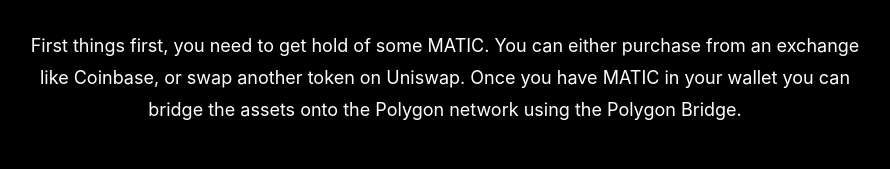
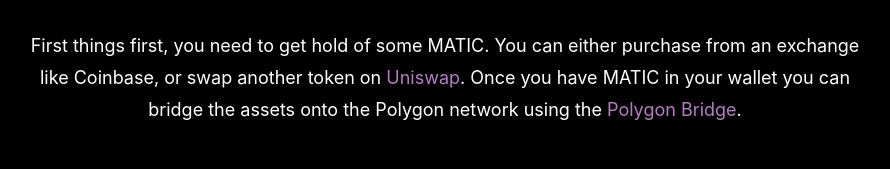
Before and after one commit to chambaz/space-cubes, a Next.js app: page / in a window 1280 px wide. Shown: the part 1872-2041 px from the top of the page, without its empty margins (195-1085 px from the left). Built offline with nearby package versions, Linux system fonts and the light colour scheme.

Commit message:
Link styles in heading and copy blocks

```diff
--- a/styles/Home.module.css
+++ b/styles/Home.module.css
@@ -134,7 +134,14 @@
 }
 
 .description a {
+  border-bottom: solid 1px transparent;
+  padding-bottom: 2px;
   color: rgb(184, 124, 197);
+  transition: 0.3s;
+}
+
+.description a:hover {
+  border-color: rgb(184, 124, 197);
 }
 
 .canvasContainer {
@@ -265,6 +272,17 @@
   color: #bb5098;
 }
 
+.copyBlock a {
+  border-bottom: solid 1px transparent;
+  padding-bottom: 2px;
+  color: rgb(184, 124, 197);
+  transition: 0.3s;
+}
+
+.copyBlock a:hover {
+  border-color: rgb(184, 124, 197);
+}
+
 .copyBlock img {
   max-width: 100%;
 }
```
